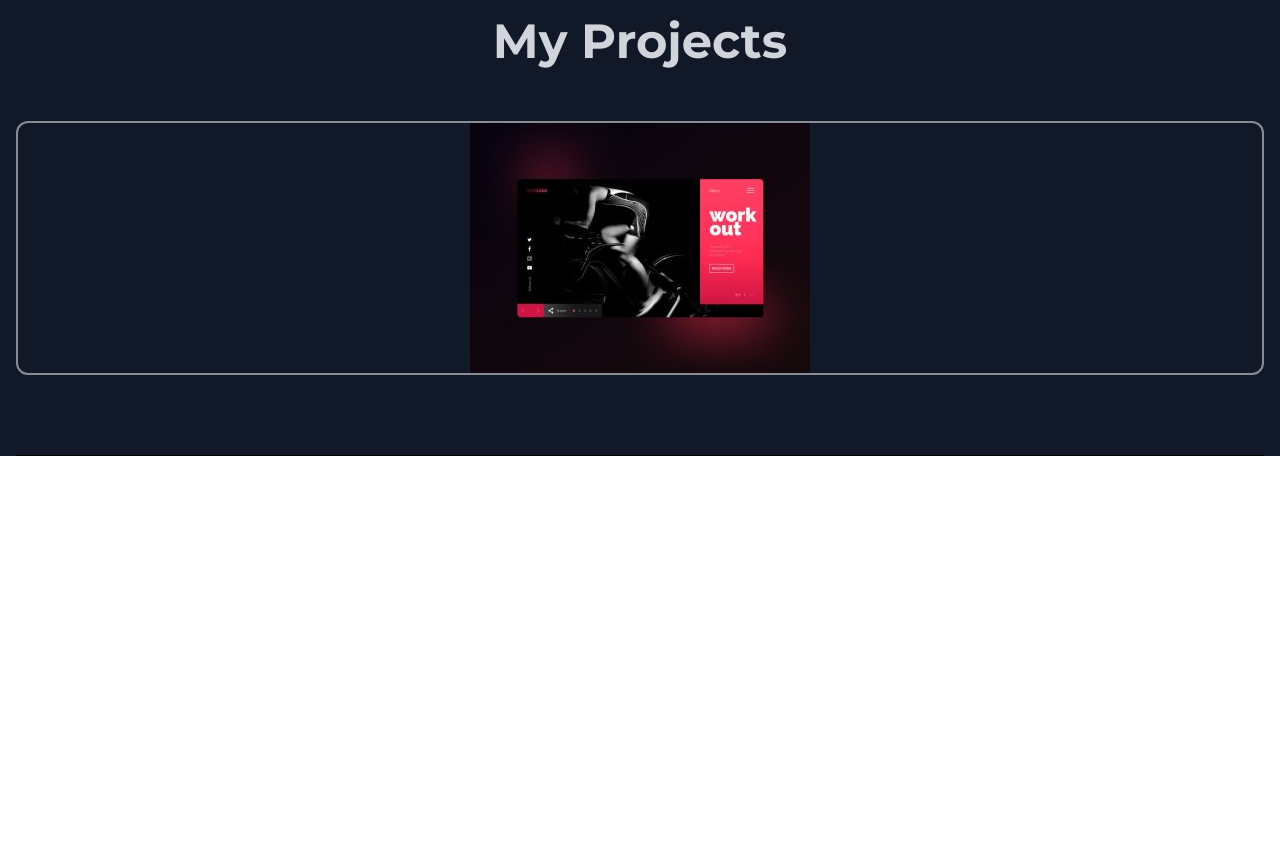
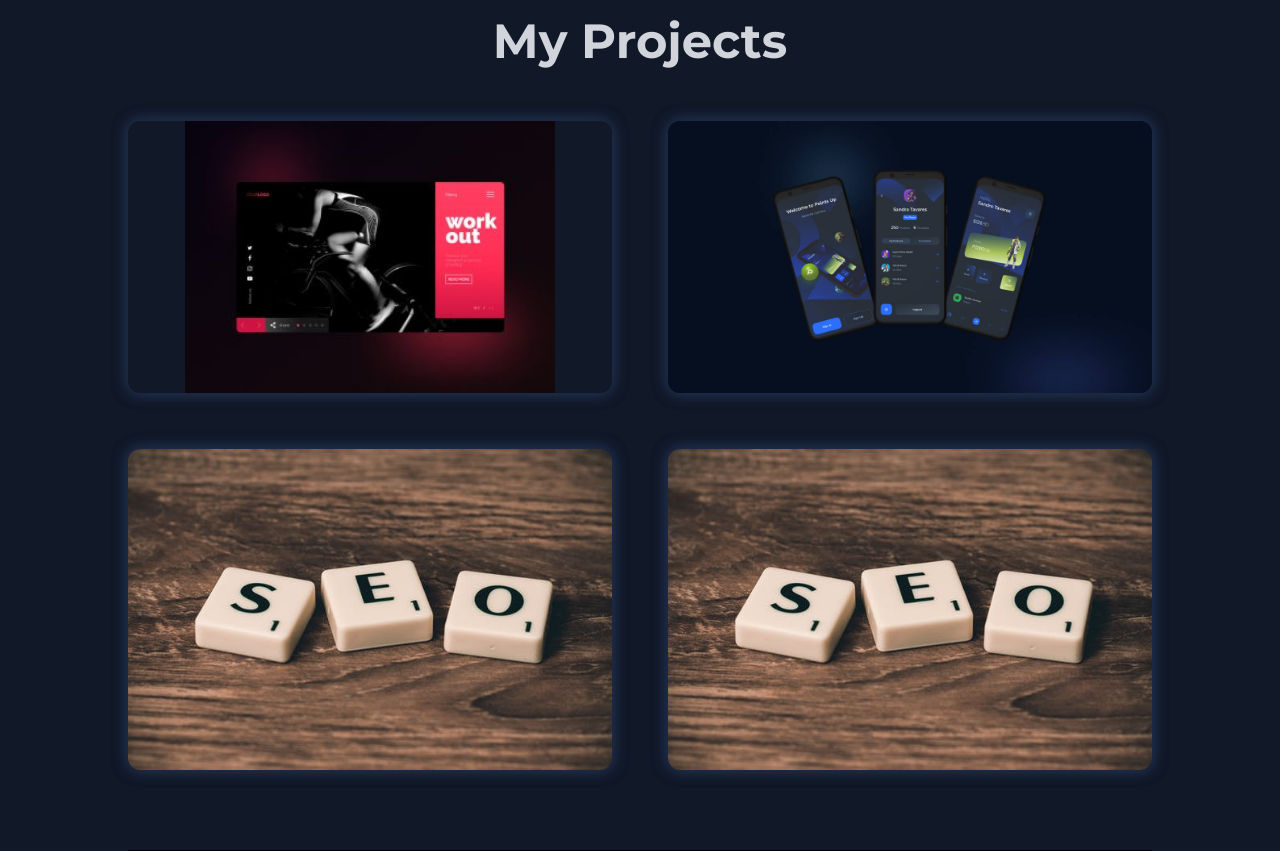
Before and after one commit to wubeshetA/portfolio, a React (Create React App) app: page / in a window 1280 px wide. Shown: the part 1780-2631 px from the top of the page. Before the commit the page ends 2236 px from the top, so only its background shows below. Built offline with nearby package versions, Linux system fonts and the light colour scheme.

Commit message:
Add project section

```diff
--- a/package.json
+++ b/package.json
@@ -15,6 +15,7 @@
     "react-simple-typewriter": "^5.0.1",
     "react-slick": "^0.29.0",
     "react-syntax-highlighter": "^15.5.0",
+    "react-use": "^17.4.0",
     "slick-carousel": "^1.8.1",
     "web-vitals": "^2.1.4"
   },
--- a/src/components/about/About.js
+++ b/src/components/about/About.js
@@ -48,7 +48,6 @@ const About = () => {
           <span className="cursor" customStyle={{}}>
             |
           </span>
-
         </SyntaxHighlighter>
       </div>
     </section>
--- a/src/projects.js/ProjectItems.js
+++ /dev/null
@@ -1,46 +0,0 @@
-import React from "react";
-import { projectOne } from "../assets";
-import { FaGithub } from "react-icons/fa";
-// import TbWorld icon from react-icons
-import { TbWorld } from "react-icons/tb";
-
-function ProjectItems() {
-  return (
-    <div className="container mx-auto">
-      <div className="flex justify-center group relative overflow-hidden border-2 border-white/50 rounded-xl">
-        {/* image overlay */}
-        <div className="group-hover:bg-bodyColor/80 w-full h-full absolute z-40 transition-all duration-300"></div>
-        {/* img */}
-        <img
-          className="group-hover:scale-125 transition-all duration-500"
-          src={projectOne}
-          alt=""
-        />
-        <div className="absolute flex flex-col justify-center text-center items-center -bottom-full group-hover:bottom-36 transition-all duration-500 z-50">
-          <div className="flex gap-7">
-            <a href="www.facebook.com/" target="_blank">
-              <div>
-                <FaGithub className="text-xl" />
-              </div>
-            </a>
-            <a href="www.facebook.com/" target="_blank">
-              <div>
-                <TbWorld className="text-xl" />
-              </div>
-            </a>
-          </div>
-          <div></div>
-        </div>
-
-        <div className="absolute mx-20   flex flex-col justify-center text-center items-center -bottom-full group-hover:bottom-10 transition-all duration-700 z-50">
-          <p>
-            lorem ipsum dolor sit amet, consectetur adipiscing elit.lorem ipsum
-            dolor sit amet, consectetur adipiscing elit.
-          </p>
-        </div>
-      </div>
-    </div>
-  );
-}
-
-export default ProjectItems;
--- a/src/projects.js/Projects.js
+++ b/src/projects.js/Projects.js
@@ -1,24 +1,54 @@
 import React from "react";
 import Title from "../layouts/Title";
-import { projectOne } from "../assets";
-import ProjectItems from "./ProjectItems";
+import { projectOne, projectTwo, projectThree } from "../assets/index";
+import ProjectsCard from "./ProjectsCard";
 
-function Projects() {
+const Projects = () => {
   return (
     <section
       id="projects"
-      className="w-full py-20 border-b-[1px] border-b-black"
+      className="mx-28 flex justify-center flex-col py-20 w-90 border-b-[1px] border-b-black"
     >
       <div className="flex justify-center items-center text-center">
-        <Title
-          title={"HERE ARE SOME OF THE PROJECTS I CRAFT"}
-          des={"My Projects"}
-        ></Title>
+        <Title title="HERE ARE SOME OF MY CRAFT WORK" des="My Projects" />
       </div>
+      <div className="grid grid-cols-1 md:grid-cols-2 xl:grid-cols-2 gap-6 xl:gap-14">
+        <ProjectsCard
+          title="SOCIAL MEDIA CLONE"
+          des=" Lorem, ipsum dolor sit amet consectetur adipisicing elit.
+              Explicabo quibusdam voluptate sapiente voluptatibus harum quidem!"
+          src={projectOne}
+          github_link={"http://github.com/wubeshetA"}
+          web_link={"http://localhost:5000"}
+        />
+        <ProjectsCard
+          title="E-commerce Website"
+          des=" Lorem, ipsum dolor sit amet consectetur adipisicing elit.
+              Explicabo quibusdam voluptate sapiente voluptatibus harum quidem!"
+          src={projectTwo}
+          github_link={"http://github.com/wubeshetA"}
+          web_link={"http://localhost:5000"}
+        />
+        <ProjectsCard
+          title="Chatting App"
+          des=" Lorem, ipsum dolor sit amet consectetur adipisicing elit.
+              Explicabo quibusdam voluptate sapiente voluptatibus harum quidem!"
+          src={projectThree}
+          github_link={"http://github.com/wubeshetA"}
+          web_link={"http://localhost:5000"}
+        />
 
-      <ProjectItems/>
+        <ProjectsCard
+          title="Chatting App"
+          des=" Lorem, ipsum dolor sit amet consectetur adipisicing elit.
+              Explicabo quibusdam voluptate sapiente voluptatibus harum quidem!"
+          src={projectThree}
+          github_link={"http://github.com/wubeshetA"}
+          web_link={"http://localhost:5000"}
+        />
+      </div>
     </section>
   );
-}
+};
 
 export default Projects;
--- /dev/null
+++ b/src/projects.js/ProjectsCard.js
@@ -0,0 +1,45 @@
+import React from "react";
+
+import { FaGithub } from "react-icons/fa";
+// import TbWorld icon from react-icons
+import { TbWorld } from "react-icons/tb";
+
+function ProjectsCard({ title, des, src, github_link, web_link }) {
+  return (
+
+      <div className="flex justify-center group relative overflow-hidden rounded-xl shadow-shadowOne">
+        {/* image overlay */}
+        <div className="group-hover:bg-bodyColor/90 w-full h-full absolute z-40 transition-all duration-300"></div>
+        {/* img */}
+        <img
+          className="group-hover:scale-125 transition-all duration-500"
+          src={src}
+          alt=""
+        />
+
+        <div className="absolute flex flex-col justify-center text-center items-center -bottom-full group-hover:bottom-4 transition-all duration-500 z-50">
+          <div className="flex gap-7">
+            <a href={github_link} target="_blank">
+              <div>
+                <FaGithub className="text-xl hover:text-designColor mb-2" />
+              </div>
+            </a>
+            <a href={web_link} target="_blank">
+              <div>
+                <TbWorld className="text-xl hover:text-designColor mb-2" />
+              </div>
+            </a>
+          </div>
+          <div></div>
+        </div>
+
+        <div className="absolute w-80  flex flex-col justify-center text-center  -bottom-full group-hover:bottom-20 transition-all duration-700 z-50">
+          <h1 className="text-2xl font-bold text-designColor mb-2">{title}</h1>
+          <p className="mb-2">{des}</p>
+        </div>
+
+    </div>
+  );
+}
+
+export default ProjectsCard;
```
Also changed, not shown: 1 other file (tests, documents, lock files or other folders).
